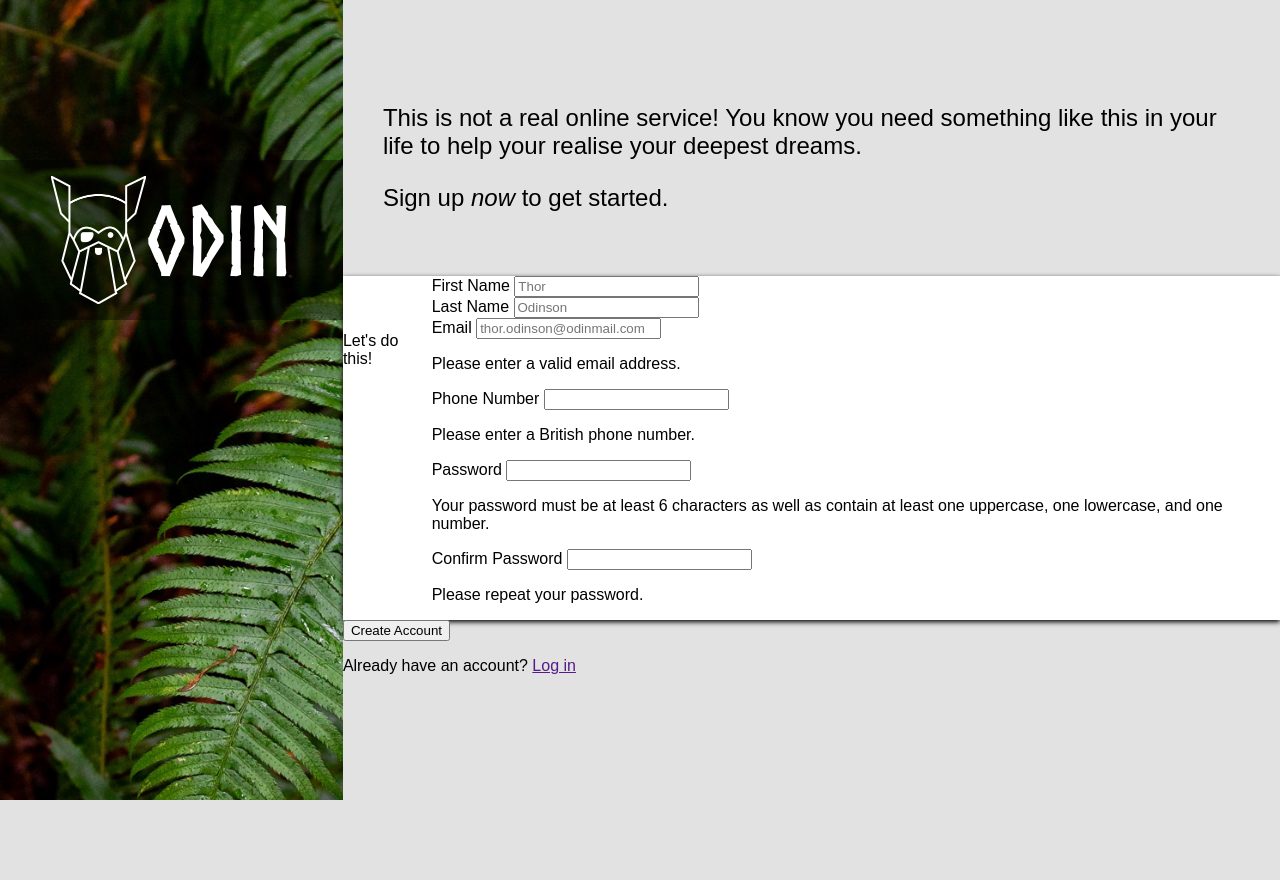
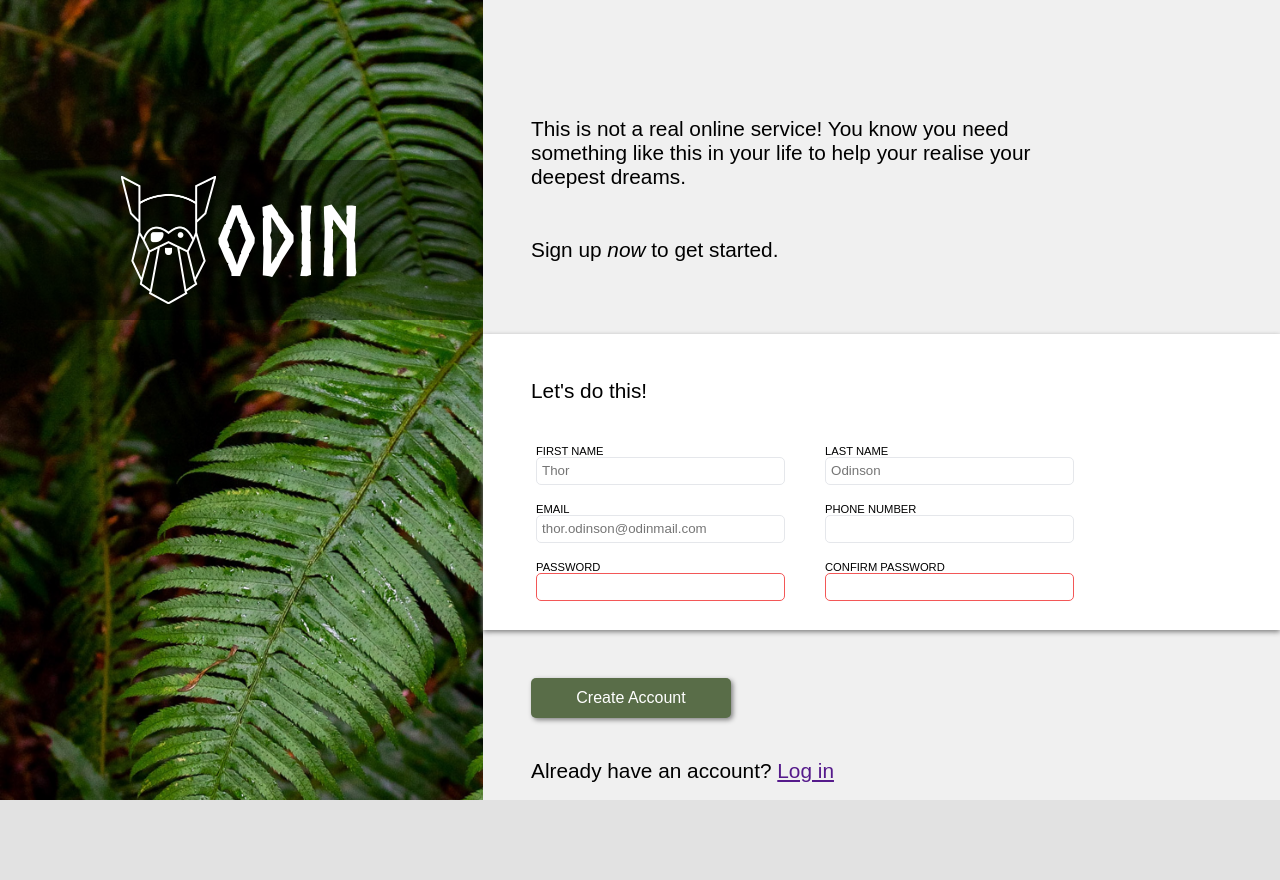
Before and after one commit to DanielT94/sign-up-form, a plain HTML site: page index.html in a window 1280 px wide. Before the commit the page ends 800 px from the top, so only its background shows below. Drawn offline with Linux system fonts and the light colour scheme.

Commit message:
Finalised CSS changes

```diff
--- a/styles.css
+++ b/styles.css
@@ -42,35 +42,120 @@ body {
     height: clamp(90px, 80%, 200px);
 }
 
-.right{
+.right {
+    background-color: rgb(240, 240, 240);
+    width: 66vw;
+    height: 100vh;
     display: flex;
     flex-direction: column;
-    margin-top: 5vh;
     justify-content: flex-start;
 }
 
-.right .text{
-    padding: 5vh;
-    font-size: 1.5rem;
+.right>div {
+    padding: 6vh;
+    font-size: 1.3rem;
 }
 
-.right>div:nth-child(2){
+.right p {
+    margin-right: 25vh;
+    padding-bottom: 3.5vh;
+}
+
+.right>div:first-child {
+    padding-top: 12vh;
+    padding-bottom: 3vh;
+}
+
+.right>div:nth-child(2) {
     background-color: white;
-    display: flex;
-    box-shadow: 0 2px 5px black;
+    height: 30vh;
+    box-shadow: 0 2px 5px grey;
+    padding: 3vh 6vh 4vh;
 }
 
 .right>div:nth-child(2)>p {
-    padding-top: 5vh;
     padding-bottom: 2vh;
 }
 
-#create-account{
+#create-account {
     display: flex;
     flex-direction: column;
 }
 
 #create-account div {
     display: flex;
-    flex-direction: column;
+    padding: 5px;
 }
+
+label,
+input {
+    display: block;
+}
+
+label {
+    text-transform: uppercase;
+    font-size: 0.7rem;
+}
+
+input {
+    padding-left: 5px;
+    margin-right: 5vh;
+    margin-bottom: 1vh;
+    width: clamp(140px, 30vh, 240px);
+    height: 1.5rem;
+    border: 1px solid #E5E7EB;
+    border-radius: 5px;
+}
+
+input:focus {
+    outline: 0;
+    box-shadow: 3px 3px 10px grey;
+    border: 1px solid blue;
+}
+
+input:valid {
+    border: 1px solid rgb(87, 243, 87);
+}
+
+input:invalid:not(:focus):not(:placeholder-shown) {
+    border: 1px solid rgb(243, 87, 87);
+}
+
+input:invalid:focus:not(:placeholder-shown)~.requirements {
+    max-height: 10px;
+    display: block;
+    position: absolute;
+    width: clamp(140px, 30vh, 240px);
+    margin-top: 2.5px;
+}
+
+.requirements {
+    overflow: visible;
+    color: red;
+    display: none;
+    font-size: 1vh;
+}
+
+button {
+    background-color: #596D48;
+    color: white;
+    border-radius: 5px;
+    border: none;
+    width: 200px;
+    height: 40px;
+    margin-bottom: 20px;
+    font-size: 1rem;
+    box-shadow: 2px 2px 5px grey;
+}
+
+.form-box>div:last-child>p {
+    font-size: 1.7vh;
+}
+
+.form-box>div:last-child>p>a:link,
+.form-box>div:last-child>p>a:visited,
+.form-box>div:last-child>p>a:hover,
+.form-box>div:last-child>p>a:active {
+    color: #596D48;
+    text-decoration: none;
+}
```
